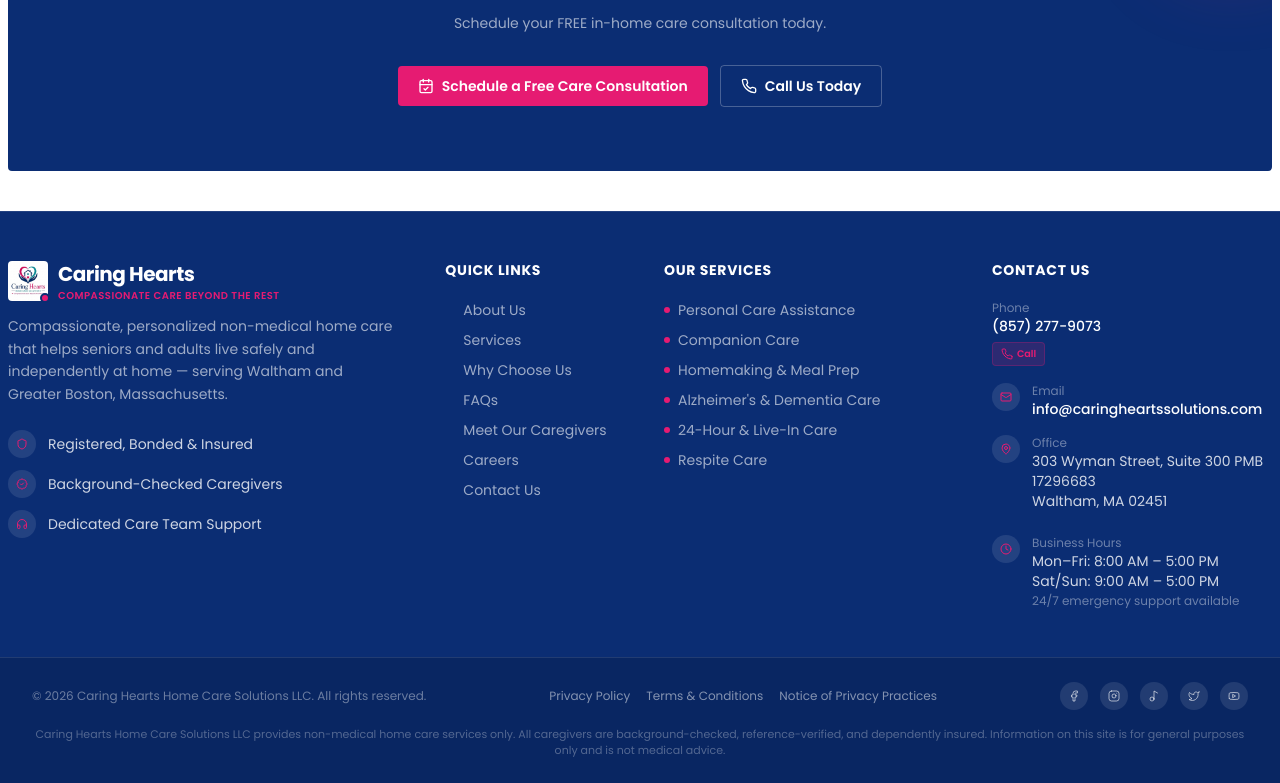
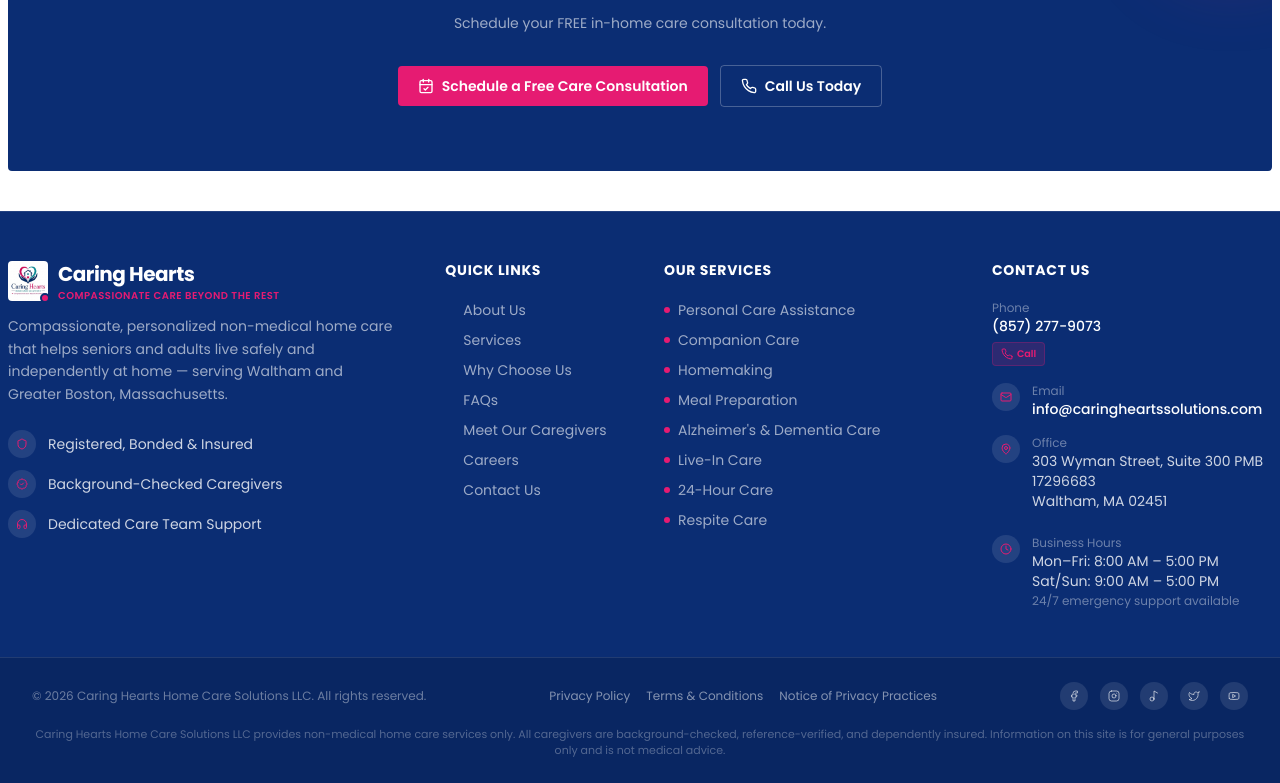
Before and after one commit to michaelsinkamba211/caringheart, a React (Vite) app: page / in a window 1280 px wide. Shown: the part 3694-4477 px from the top of the page. Built offline with nearby package versions, Linux system fonts and the light colour scheme.

Commit message:
Addedd services

```diff
--- a/src/components/website/universalFiles/Footer.jsx
+++ b/src/components/website/universalFiles/Footer.jsx
@@ -7,6 +7,7 @@
     LuArrowRight, LuPhone, LuMail, LuMapPin, LuClock,
     LuShield, LuBadgeCheck, LuHeadphones,
 } from "react-icons/lu";
+import { useLocation, useNavigate } from "react-router-dom";
 
 import {
     LuFacebook,
@@ -15,6 +16,7 @@
     LuYoutube,
     LuMusic2,
 } from "react-icons/lu";
+
 
 
 const SITE_NAME = "Caring Hearts";
@@ -39,7 +41,39 @@
     { name: "Notice of Privacy Practices", to: "/notice-of-privacy-practices" },
 ];
 
+const SERVICES = [
+    { name: "Personal Care Assistance", id: "personal-care" },
+    { name: "Companion Care", id: "companion-care" },
+    { name: "Homemaking", id: "homemaking" },
+    { name: "Meal Preparation", id: "meal-preparation" },
+    { name: "Alzheimer's & Dementia Care", id: "dementia-care" },
+    { name: "Live-In Care", id: "live-in-care" },
+    { name: "24-Hour Care", id: "24-hour-care" },
+    { name: "Respite Care", id: "respite-care" },
+];
+
+
 const Footer = () => {
+
+
+    const location = useLocation();
+    const navigate = useNavigate();
+
+    const handleServiceLinkClick = (e, id) => {
+        if (location.pathname === "/services") {
+            // Already on the services page — just scroll, no navigation needed
+            e.preventDefault();
+            const el = document.getElementById(id);
+            if (el) {
+                el.scrollIntoView({ behavior: "smooth", block: "start" });
+                navigate(`/services#${id}`, { replace: true }); // keep URL in sync
+            }
+        }
+        // Otherwise let the NavLink navigate normally to /services#id,
+        // and the ScrollToHash component (below) handles scrolling on load.
+    };
+
+
     return (
         <footer className="bg-navy border-t border-white/10">
             {/* Main Footer Content */}
@@ -113,22 +147,22 @@
                     </div>
 
                     {/* Column 3: Services Info (descriptive, not clickable) */}
+                    {/* Column 3: Services (now clickable) */}
                     <div className="lg:col-span-3">
                         <h4 className="text-white text-sm font-bold uppercase tracking-wider mb-5">
                             Our Services
                         </h4>
                         <ul className="space-y-2.5">
-                            {[
-                                "Personal Care Assistance",
-                                "Companion Care",
-                                "Homemaking & Meal Prep",
-                                "Alzheimer's & Dementia Care",
-                                "24-Hour & Live-In Care",
-                                "Respite Care",
-                            ].map((service) => (
-                                <li key={service} className="text-white/60 text-sm flex items-center gap-2">
-                                    <span className="w-1.5 h-1.5 rounded-full bg-magenta" />
-                                    {service}
+                            {SERVICES.map((service) => (
+                                <li key={service.id}>
+                                    <NavLink
+                                        to={`/services#${service.id}`}
+                                        onClick={(e) => handleServiceLinkClick(e, service.id)}
+                                        className="text-white/60 hover:text-magenta transition-colors duration-200 text-sm flex items-center gap-2 group cursor-pointer"
+                                    >
+                                        <span className="w-1.5 h-1.5 rounded-full bg-magenta shrink-0" />
+                                        {service.name}
+                                    </NavLink>
                                 </li>
                             ))}
                         </ul>
--- a/src/components/website/universalFiles/MainLayout.jsx
+++ b/src/components/website/universalFiles/MainLayout.jsx
@@ -6,6 +6,7 @@
 import { ToastContainer } from 'react-toastify';
 
 import 'react-toastify/ReactToastify.css'
+import ScrollToHash from './ScrollToHash';
 
 const MainLayout = () => {
   const location = useLocation();
@@ -22,6 +23,8 @@
   return (
     <>
       <NavBar />
+
+         <ScrollToHash />
       <div className={`page ${routeChanging ? 'fade-in' : ''} `}>
         <Outlet/>
       </div>
--- /dev/null
+++ b/src/components/website/universalFiles/ScrollToHash.jsx
@@ -0,0 +1,28 @@
+// ScrollToHash.jsx
+import { useEffect } from "react";
+import { useLocation } from "react-router-dom";
+
+const ScrollToHash = () => {
+    const { hash, pathname } = useLocation();
+
+    useEffect(() => {
+        if (hash) {
+            // slight delay lets the target page's content mount first
+            const timeout = setTimeout(() => {
+                const el = document.getElementById(hash.replace("#", ""));
+                if (el) {
+                    el.scrollIntoView({ behavior: "smooth", block: "start" });
+                } else {
+                    window.scrollTo({ top: 0 });
+                }
+            }, 100);
+            return () => clearTimeout(timeout);
+        } else {
+            window.scrollTo({ top: 0 });
+        }
+    }, [hash, pathname]);
+
+    return null;
+};
+
+export default ScrollToHash;
--- a/src/components/website/webStructures/pagesStructure/ServicesStructure.jsx
+++ b/src/components/website/webStructures/pagesStructure/ServicesStructure.jsx
@@ -19,7 +19,6 @@
       <div id="personal-care"><PersonalCareSection /></div>
       <div id="companion-care"><CompanionCareSection /></div>
       <div id="homemaking"><HomemakingSection /></div>
-
       <div id="meal-preparation"><MealPreparationSection /></div>
       <div id="medication-reminders"><MedicationRemindersSection /></div>
       <div id="dementia-care"><DementiaCareSection /></div>
@@ -33,5 +32,4 @@
     </>
   );
 };
-
 export default ServicesStructure;
```
